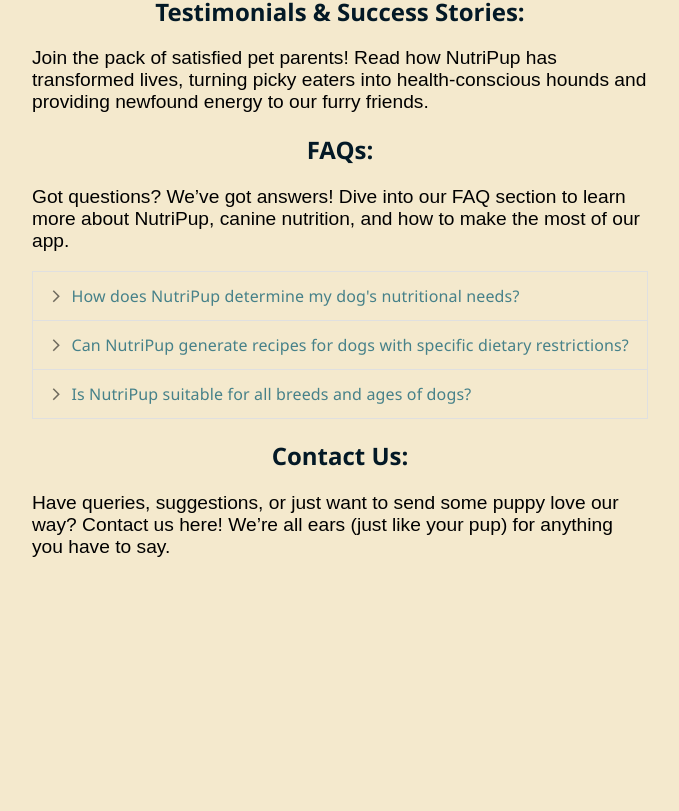
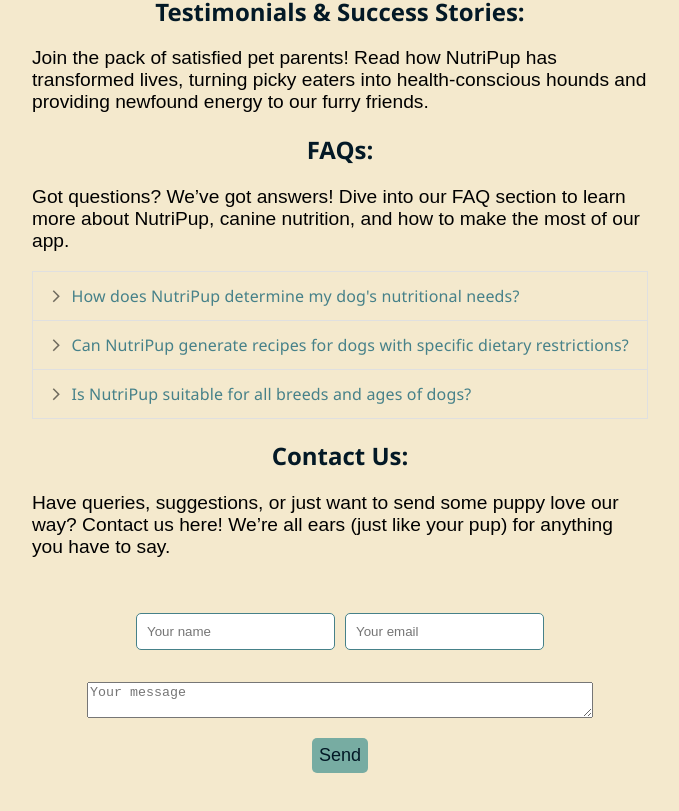
Before and after one commit to stephanie-115/nutripup, a React app: page / in a window 1280 px wide. Shown: the part 1431-2242 px from the top of the page, without its empty margins (300-979 px from the left). Before the commit the page ends 2008 px from the top, so only its background shows below. Built offline with nearby package versions, Linux system fonts and the light colour scheme; no server answers.

Commit message:
Added nodemailer in contact section

```diff
--- a/package.json
+++ b/package.json
@@ -42,6 +42,7 @@
     "express-session": "^1.17.3",
     "mui": "^0.0.1",
     "node-fetch": "^3.3.2",
+    "nodemailer": "^6.9.7",
     "openai": "^4.0.0",
     "passport": "^0.6.0",
     "passport-local": "^1.0.0",
--- a/src/components/Contact.jsx
+++ b/src/components/Contact.jsx
@@ -1,10 +1,63 @@
 import React from "react";
 
 export default function Contact() {
+  const handleSubmit = (e) => {
+    e.preventDefault();
+    const formData = new FormData(e.target);
+    const data = Object.fromEntries(formData.entries());
+
+    fetch(`http://localhost:8080/send-email`, {
+      method: "POST",
+      headers: {
+        "Content-Type": "application/json",
+      },
+      body: JSON.stringify(data),
+    })
+      .then((response) => response.json())
+      .then((data) => {
+        console.log("Success:", data);
+      })
+      .catch((error) => {
+        console.error("Error:", error);
+      });
+  };
   return (
-    <>
-    <h2>Contact Us:</h2>
-    <p>Have queries, suggestions, or just want to send some puppy love our way? Contact us here! We’re all ears (just like your pup) for anything you have to say.</p>
-    </>
-  )
+    <div>
+      <h2>Contact Us:</h2>
+      <p>
+        Have queries, suggestions, or just want to send some puppy love our way?
+        Contact us here! We’re all ears (just like your pup) for anything you
+        have to say.
+      </p>
+      <form
+        className="contact-us-form"
+        id="contactUsForm"
+        onSubmit={handleSubmit}
+      >
+        <div className="input-row">
+          <input
+            type="text"
+            id="name"
+            name="name"
+            placeholder="Your name"
+            required
+          />
+          <input
+            type="email"
+            id="email"
+            name="email"
+            placeholder="Your email"
+            required
+          />
+        </div>
+        <textarea
+          id="message"
+          name="message"
+          placeholder="Your message"
+          required
+        ></textarea>
+        <button type="submit">Send</button>
+      </form>
+    </div>
+  );
 }
--- a/src/index.css
+++ b/src/index.css
@@ -29,12 +29,20 @@
   align-items: center;
   justify-content: center;
   width: 100%;
-  max-width: 400px;
+  max-width: 500px;
   margin: 10px 0;
 }
+@media (max-width: 768px) {
+  .form-container {
+    width: 90%;
+    margin: 0 auto;
+  }
+}
+
 .home-container {
   padding-left: 300px;
   padding-right: 300px;
+  padding-bottom: 50px;
   background-color: var(--color-light);
 }
 
@@ -82,29 +90,113 @@
   color: black;
   font-size: larger;
 }
+.contact-us-form input[type="text"],
+.contact-us-form input[type="email"],
+.contact-us-form textarea,
+.contact-us-form button {
+  max-width: 500px;
+}
 
-.input {
-  border-style: solid;
-  width: 100%;
-  max-width: 400px;
-  margin: 8px 0;
+.contact-us-form .input-row input[type="text"],
+.contact-us-form .input-row input[type="email"] {
+  width: calc(50% - 5px);
+  border: 1px solid #468189;
+  margin: 16px 0;
   padding: 10px;
   border-radius: 5px;
 }
 
-.signup-button {
-  padding: 12px 20px;
-  font-size: 18px;
+.contact-us-form .input-row {
+  gap: 10px;
+}
+.contact-us-form button {
+  width: auto;
+  margin: 20px 0 0 0;
   background-color: var(--color-secondary);
   color: var(--color-dark);
+  transition: background-color 0.3s, transform 0.3s;
+  padding: 7px;
+  font-size: large;
   border: none;
   border-radius: 5px;
-  margin: 10px 0;
+  cursor: pointer;
+}
+.contact-us-form button:hover {
+  background-color: var(--color-dark);
+  color: var(--color-light);
+  transform: scale(1.05);
+}
+.contact-us-form {
+  display: flex;
+  flex-direction: column;
+  align-items: center;
+  justify-content: center;
+  max-width: 500px;
+  margin: auto;
+  padding: 20px;
+}
+
+.input {
+  border: 1px solid #ccc;
+  margin: 16px 0;
+  padding: 10px;
+  border-radius: 5px;
+  width: 100%;
+}
+.input-row {
+  display: flex;
+  justify-content: space-between;
+  gap: 10px;
+}
+
+.input-row input {
+  flex: 1;
+}
+textarea {
+  width: 100%;
+  margin-top: 16px;
+}
+
+button {
+  width: 100%;
+  margin-top: 16px;
+}
+@media (max-width: 768px) {
+  .input-row {
+    flex-direction: column;
+  }
+
+  .input-row input,
+  textarea,
+  button {
+    width: 100%; /* Full width on small screens */
+  }
+}
+.signup-button {
+  background-color: var(--color-secondary);
+  color: var(--color-dark);
+  padding: 15px;
+  margin: 20px 0;
+  border: none;
+  border-radius: 5px;
   cursor: pointer;
   transition: background-color 0.3s, transform 0.3s;
   width: 100%;
-  max-width: 400px;
+  font-size: large;
 }
+.contact-form {
+  max-width: 500px;
+  margin: 0 auto;
+  padding: 20px;
+}
+
+@media (max-width: 768px) {
+  .contact-form {
+    width: 90%;
+    margin: 0 auto;
+  }
+}
+
 .nav-bar{
   display: flex;
   justify-content: space-around;
@@ -126,6 +218,7 @@
   width: 20%;
   border-radius: 5px;
   font-size: larger;
+  cursor: pointer;
 }
 
 .navbar-button:hover {
```
Also changed, not shown: 2 other files (tests, documents, lock files or other folders).
